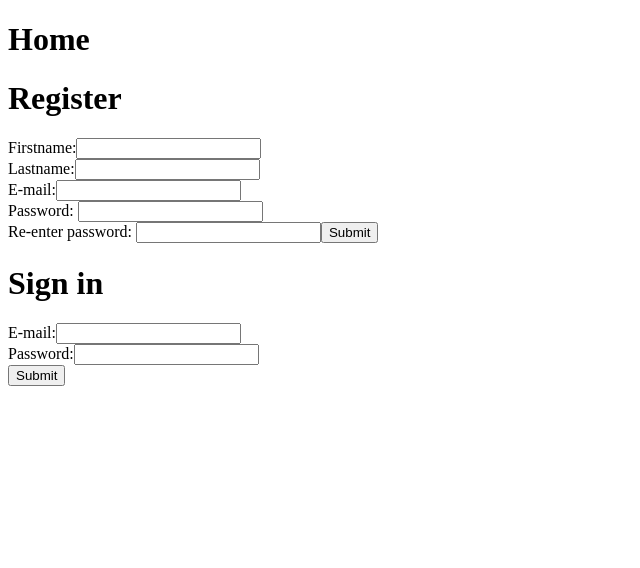
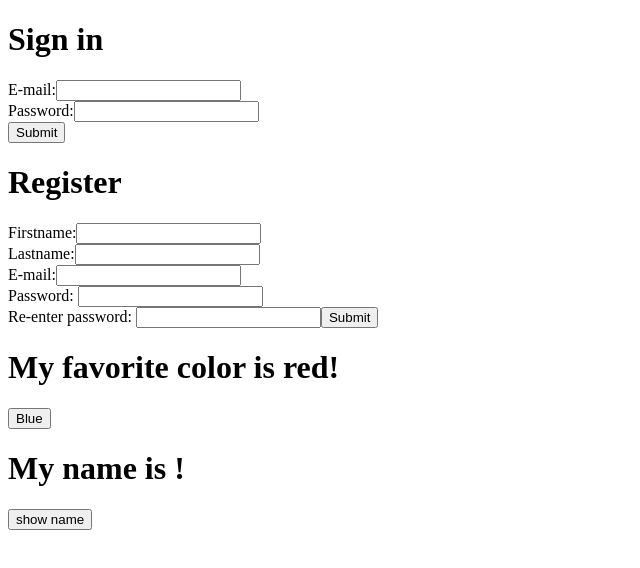
Before and after one commit to avd-web/springsecurityuserloginfeature, a React (Vite) app in the folder frontendvite/: page / in a window 1280 px wide. Shown: the top 568 px of the page, without its empty margins (0-640 px from the left). Built offline with nearby package versions, Linux system fonts and the light colour scheme.

Commit message:
Adding-Userpage

```diff
--- a/frontendvite/src/pages/Home.jsx
+++ b/frontendvite/src/pages/Home.jsx
@@ -1,15 +1,29 @@
 import React from "react";
 import Register from "./Register";
 import Login from "./Login";
+import { useState } from "react";
 
 export default function HomePage() {
+  const [color, setColor] = useState("red");
+  const [user, setUser] = useState("");
+
   return (
-    <div>
-      <div>
-        <h1> Home </h1>
-        <Register />
-        <Login />
-      </div>
-    </div>
+    <>
+      <Login />
+      <Register />
+
+      <h1>My favorite color is {color}!</h1>
+      <button type="button" onClick={() => setColor("blue")}>
+        Blue
+      </button>
+
+      <h1>My name is {user}!</h1>
+      <button
+        type="button"
+        onClick={() => setUser(sessionStorage.getItem("key"))}
+      >
+        show name
+      </button>
+    </>
   );
 }
```
